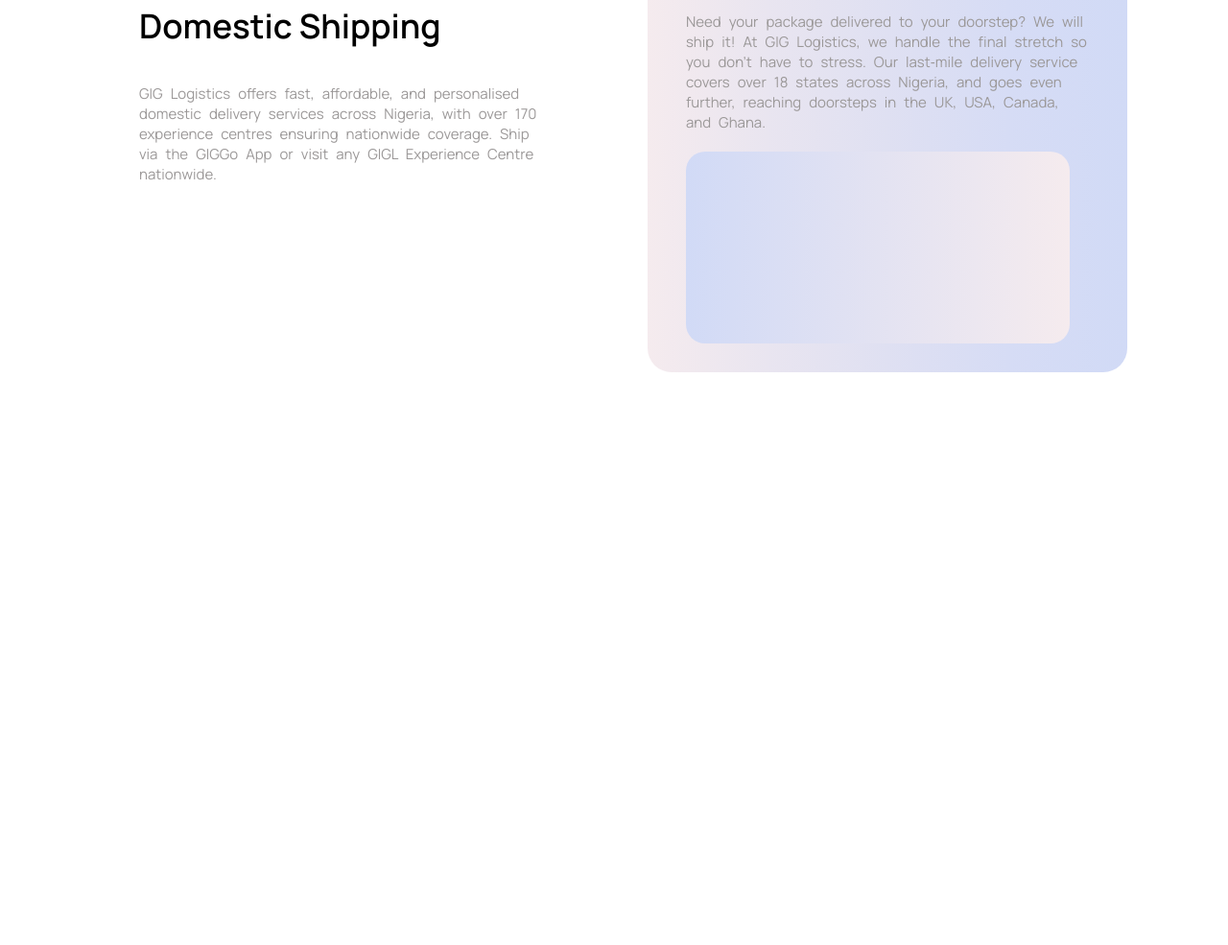
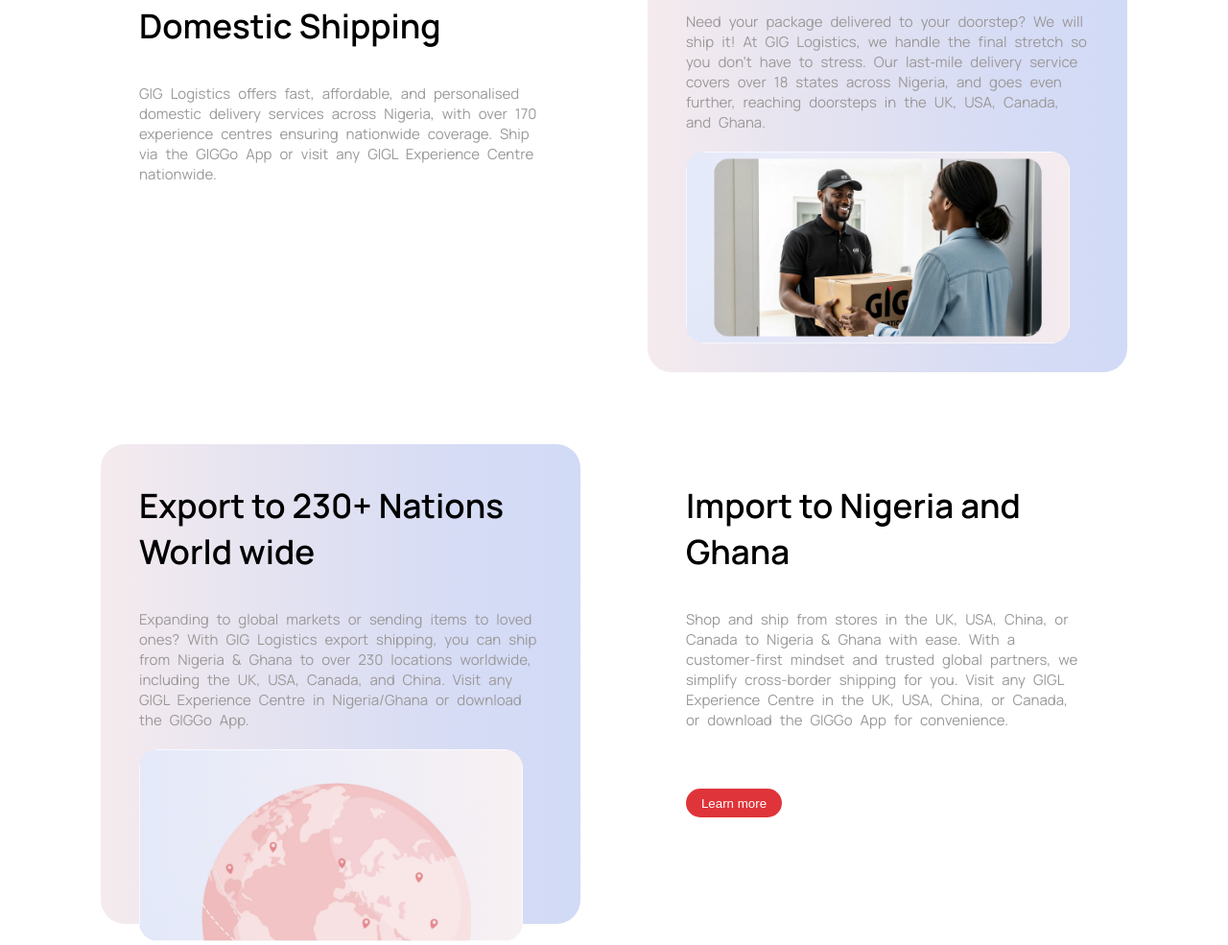
Before and after one commit to MuhammadZubayr77/Gig-Logistics-Remake, a plain HTML site: page index.html in a window 1280 px wide. Shown: the part 1556-2541 px from the top of the page at 96% size. Before the commit the page ends 2019 px from the top, so only its background shows below. Drawn offline with Linux system fonts and the light colour scheme; a web font is replaced by a local one.

Commit message:
third commit on gig logistics

```diff
--- a/gig.css
+++ b/gig.css
@@ -238,3 +238,101 @@
     margin-right: 40px;
     margin-left: 40px;
 }
+
+.card-pic {
+    width: 100%;
+    height: 100%;
+    border-radius: 20px;
+    margin: auto;
+}
+
+.export {
+    width: 500px;
+    border-radius: 25px;
+    height: 500px;
+    background: linear-gradient(to right, #F5EBEE, #E9E5F0, #DFE0F2, #D6DCF5, #D1DAF6);
+}
+
+.to-flex2 {
+    display: flex;
+    align-items: center;
+    justify-content: center;
+    gap: 70px;
+}
+
+.exp {
+    font-size: 35px;
+    font-weight: 600;
+    font-family: "Manrope", sans-serif;
+    display: block;
+    margin: auto;
+    margin-left: 40px;
+    margin-top: 40px;
+}
+
+.expand {
+    font-size: 15px;
+    word-spacing: 5px;
+    font-family: "Manrope", sans-serif;
+    color: rgb(155, 152, 152);
+    display: block;
+    margin: auto;
+    margin-right: 40px;
+    margin-left: 40px;
+}
+
+.imp {
+    font-size: 35px;
+    font-weight: 600;
+    font-family: "Manrope", sans-serif;
+    display: block;
+    margin: auto;
+    margin-left: 40px;
+    margin-top: 40px;
+}
+
+.shop {
+    font-size: 15px;
+    word-spacing: 5px;
+    font-family: "Manrope", sans-serif;
+    color: rgb(155, 152, 152);
+    display: block;
+    margin: auto;
+    margin-right: 40px;
+    margin-left: 40px;
+}
+
+.import {
+    width: 500px;
+    border-radius: 25px;
+    height: 500px;
+}
+
+.export-card {
+    width: 80%;
+    height: 40%;
+    margin: auto;
+    margin-right: 40px;
+    margin-left: 40px;
+    background: linear-gradient(to right, #D1DAF6, #F5EBEE);
+    margin-top: 20px;
+    border-radius: 20px;
+}
+
+.export-card-photo {
+    width: 100%;
+    height: 100%;
+    border-radius: 20px;
+    margin: auto;
+}
+
+.learn-more {
+    width: 100px;
+    height: 30px;
+    border-radius: 40px;
+    border: 0px;
+    background-color: #DF343A;
+    color: white;
+    margin-top: 25px;
+    margin-left: 40px;
+}
--- a/index.html
+++ b/index.html
@@ -90,8 +90,37 @@
                     Need your package delivered to your doorstep? We will ship it! At GIG Logistics, we handle the final stretch so you don’t have to stress. Our last‑mile delivery service covers over 18 states across Nigeria, and goes even further, reaching doorsteps in the UK, USA, Canada, and Ghana.
                 </p>
                 <div class="del-pic">
+                    <img src="./card_pic1.webp" alt="" class="card-pic">
+                </div>
+            </div>
+        </div>
 
+        <div class="to-flex2">
+            <div class="export">
+                <p class="exp">
+                    Export to 230+ Nations World wide
+                </p>
+                <br><br>
+                <p class="expand">
+                    Expanding to global markets or sending items to loved ones? With GIG Logistics export shipping, you can ship from Nigeria & Ghana to over 230 locations worldwide, including the UK, USA, Canada, and China. Visit any GIGL Experience Centre in Nigeria/Ghana or download the GIGGo App.
+                </p>
+                <div class="export-card">
+                    <img src="./export_card.webp" alt="" class="export-card-photo">
                 </div>
+            </div>
+
+            <div class="import">
+                <p class="imp">
+                    Import to Nigeria and Ghana
+                </p>
+                <br><br>
+                <p class="shop">
+                    Shop and ship from stores in the UK, USA, China, or Canada to Nigeria & Ghana with ease. With a customer-first mindset and trusted global partners, we simplify cross-border shipping for you. Visit any GIGL Experience Centre in the UK, USA, China, or Canada, or download the GIGGo App for convenience.
+                </p>
+                <br><br>
+                <button class="learn-more">
+                    Learn more
+                </button>
             </div>
         </div>
     </section>
```
Also changed, not shown: export_card.webp (added).
